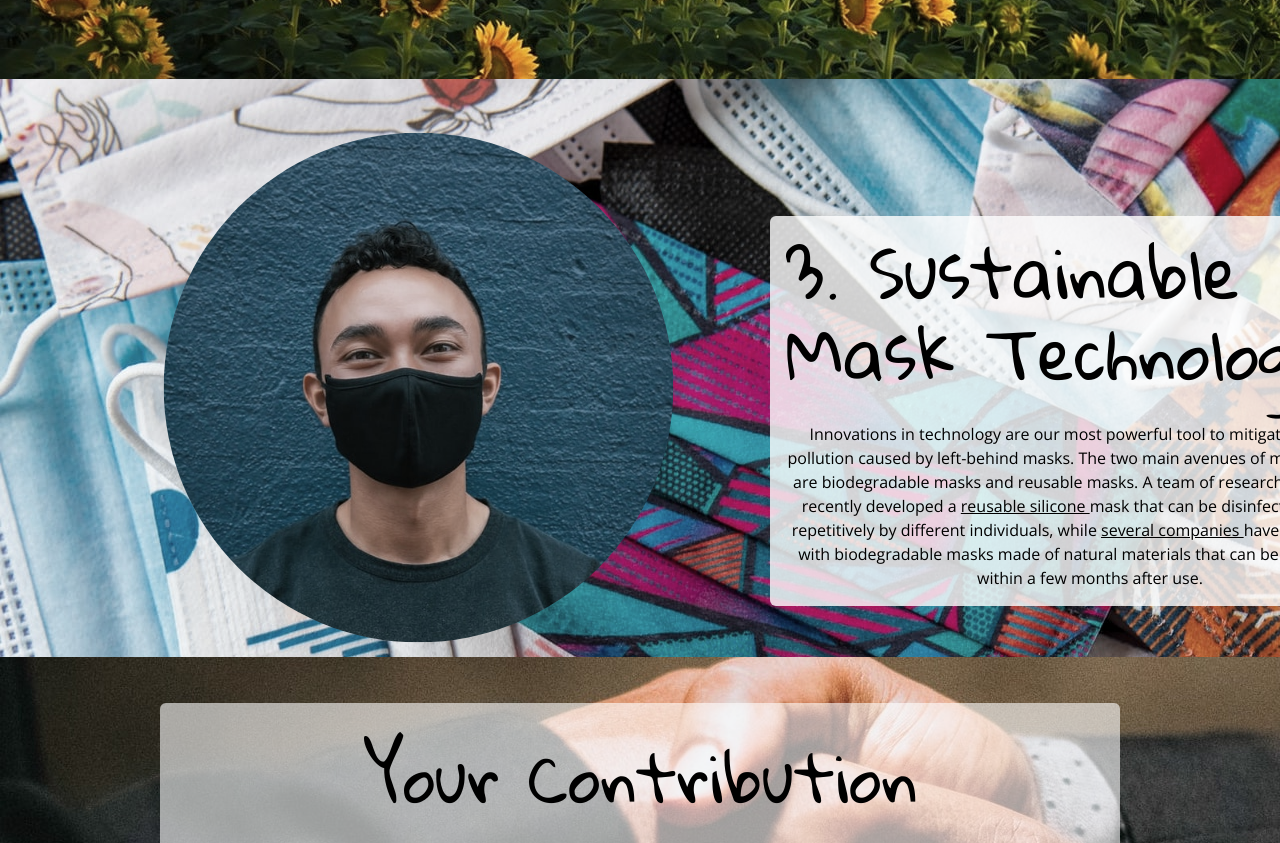
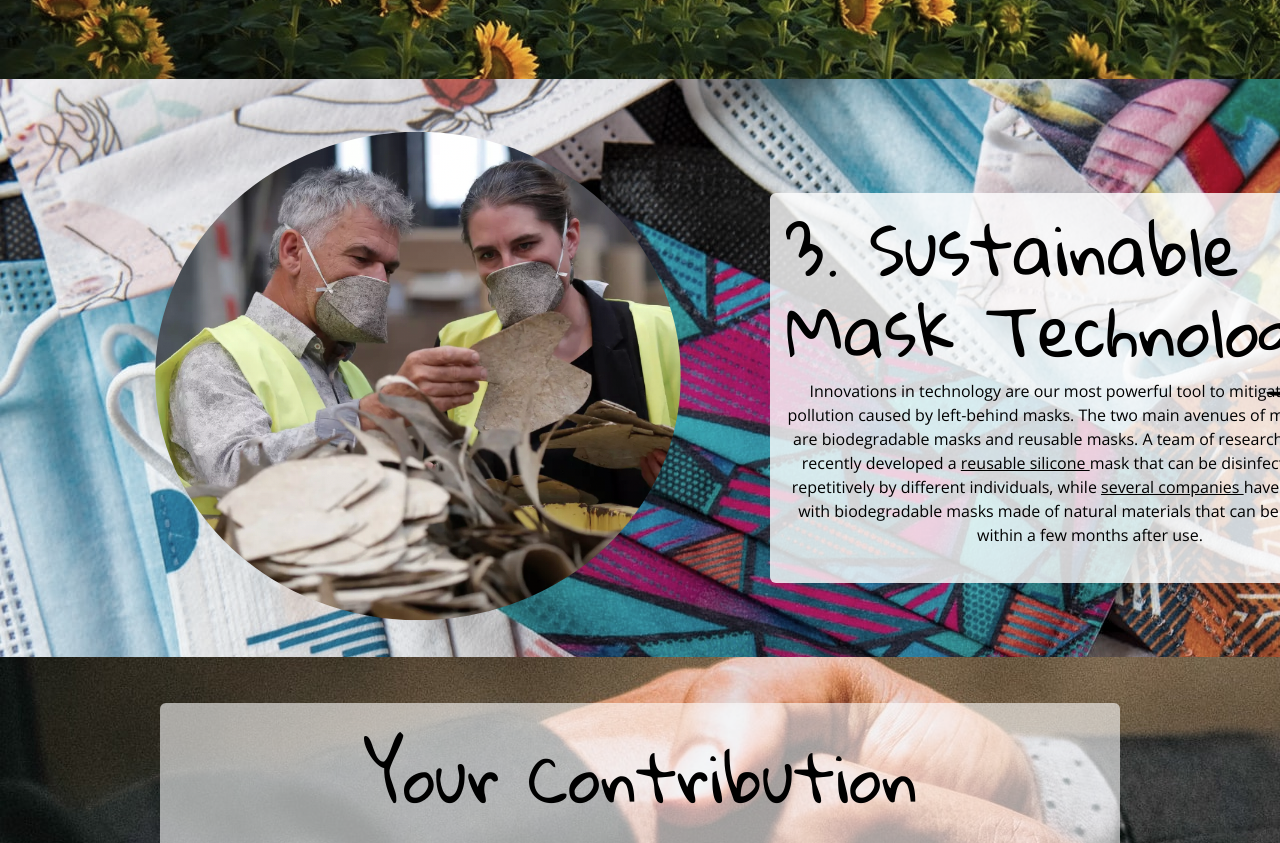
Before and after one commit to DrWizardDrunkenstein54/biolink, a React (Create React App) app in the folder biolink/: page / in a window 1280 px wide. Shown: the part 5120-5963 px from the top of the page. Built offline with nearby package versions, Linux system fonts and the light colour scheme.

Commit message:
image change for solution 3
changed image for solution 3

```diff
--- a/biolink/src/App.css
+++ b/biolink/src/App.css
@@ -177,14 +177,16 @@ a:hover {
     right: -850px;
     top: 50px;
     border-radius: 50%;
+    filter: saturate(1.5);
 }
 
 .person-image {
     position: relative;
-    right: -100px;
-    top: -10px;
+    left: -20px;
+    bottom: 110px;
     border-radius: 50%;
-    transform: scale(0.8);
+    transform: scale(0.6);
+    filter: saturate(1.5);
 }
 
 
--- a/biolink/src/components/Solution3.jsx
+++ b/biolink/src/components/Solution3.jsx
@@ -4,11 +4,11 @@ import Card from "react-bootstrap/Card";
 function Solution3() {
     return (
         <div id="solution-three">
-            <img className="person-image" src="person.jpg" />
-            <Card style={{ width: '40rem', position: "relative", left: "770px", top: "-500px", backgroundColor: "rgba(255, 255, 255, 0.8)", color: "black" }} className="border-0">
+            <img className="person-image" src="mask2.png" />
+            <Card style={{ width: '40rem', position: "relative", left: "770px", top: "-700px", backgroundColor: "rgba(255, 255, 255, 0.8)", color: "black" }} className="border-0">
                 <Card.Body className="d-flex flex-column align-items-center">
                     <Card.Title style={{ fontFamily: "Gloria Hallelujah, cursive", fontSize: "4.2em" }}>3. Sustainable Mask Technology </Card.Title>
-                    <Card.Text style={{ fontFamily: "Open Sans, sans-serif", textAlign: "center", paddingTop: "20px" }}>
+                    <Card.Text style={{ fontFamily: "Open Sans, sans-serif", textAlign: "center", paddingBottom: "20px" }}>
                         Innovations in technology are our
                         most powerful tool to mitigate the
                         plastic pollution caused by left-behind
```
Also changed, not shown: biolink/public/mask2.png (added).
